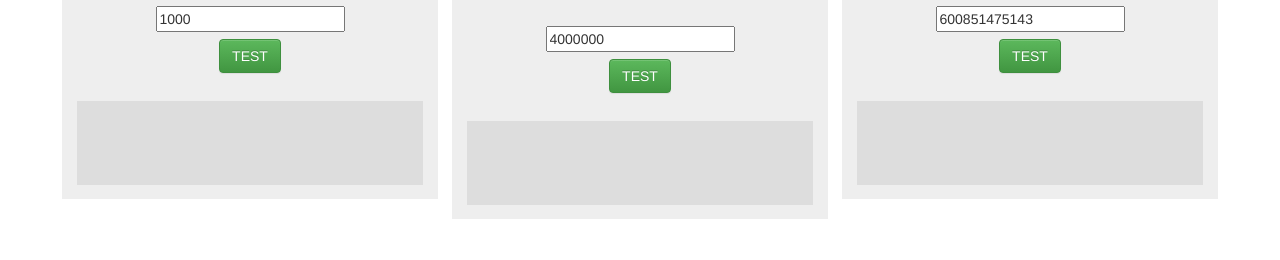
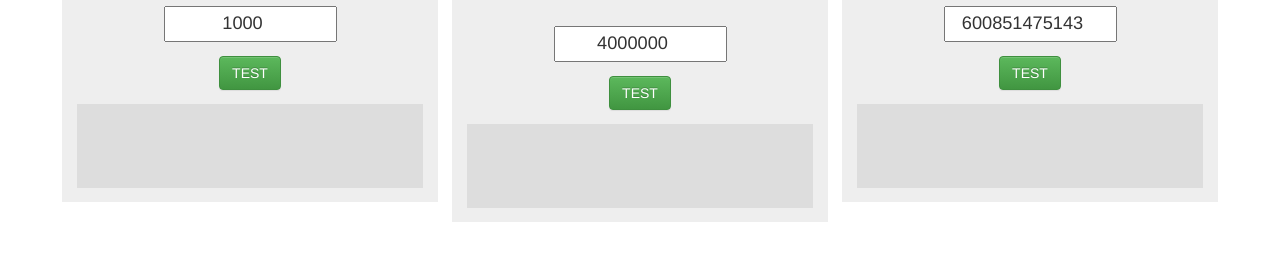
Before and after one commit to sp-howard/euler-problems, a website: page app/index.html in a window 1280 px wide. Shown: the part 246-506 px from the top of the page. Drawn offline with Linux system fonts and the light colour scheme.

Commit message:
Fixed button alignment and input style

```diff
--- a/app/sass/main.sass
+++ b/app/sass/main.sass
@@ -18,11 +18,16 @@ h1
   form
     text-align: center
     input
-      margin-bottom: .5em
+      height: 2em
+      width: 50%
+      text-align: center
+      font-size: 1.3em
+    .btn
+      margin: 1em
   .result
     background-color: #ddd
     min-height: 3em
-    margin: 1em 0 .5em
+    margin: 0 0 .5em
     font-size: 2em
     text-align: center
     padding: 1em
```
Also changed, not shown: app/css/main.css.
